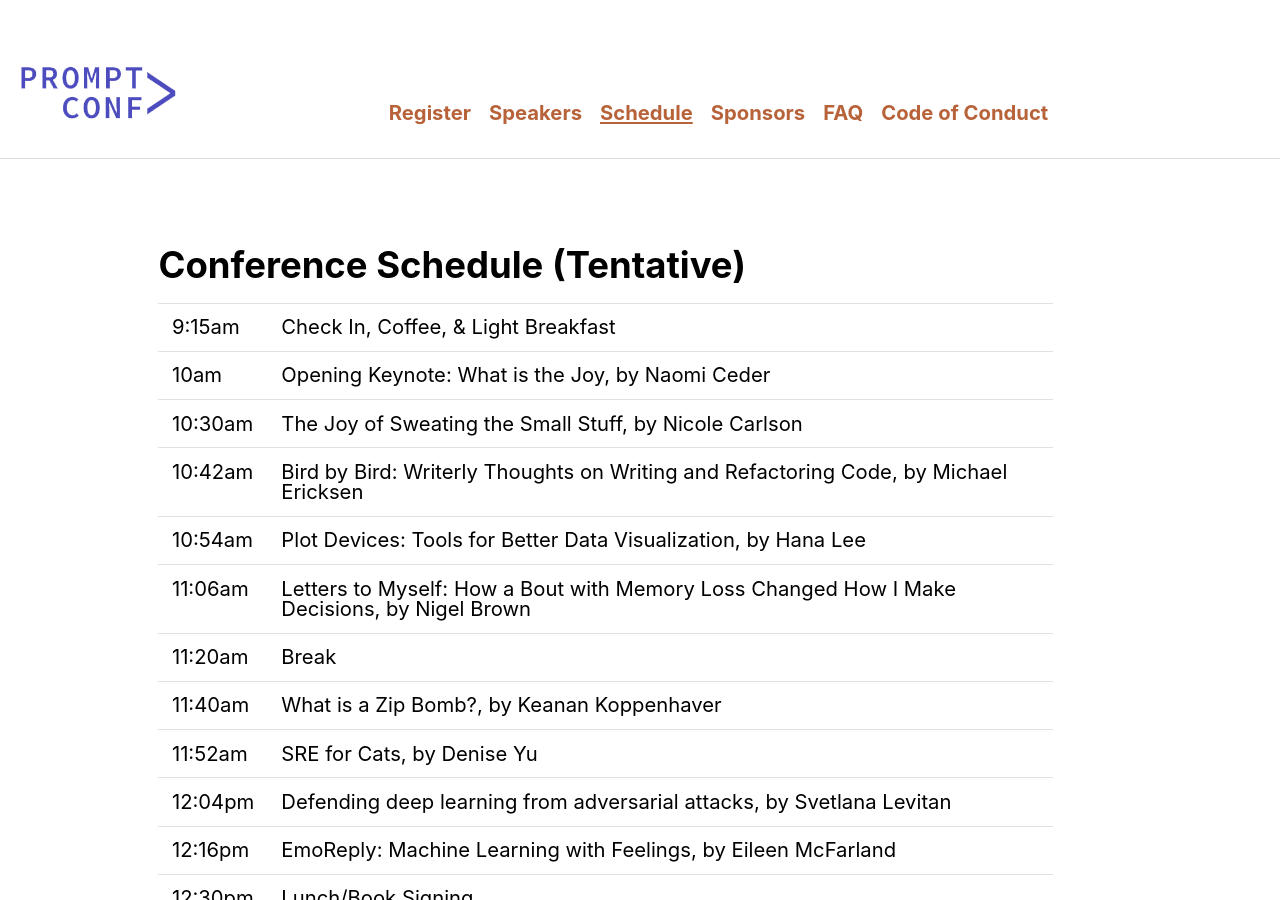
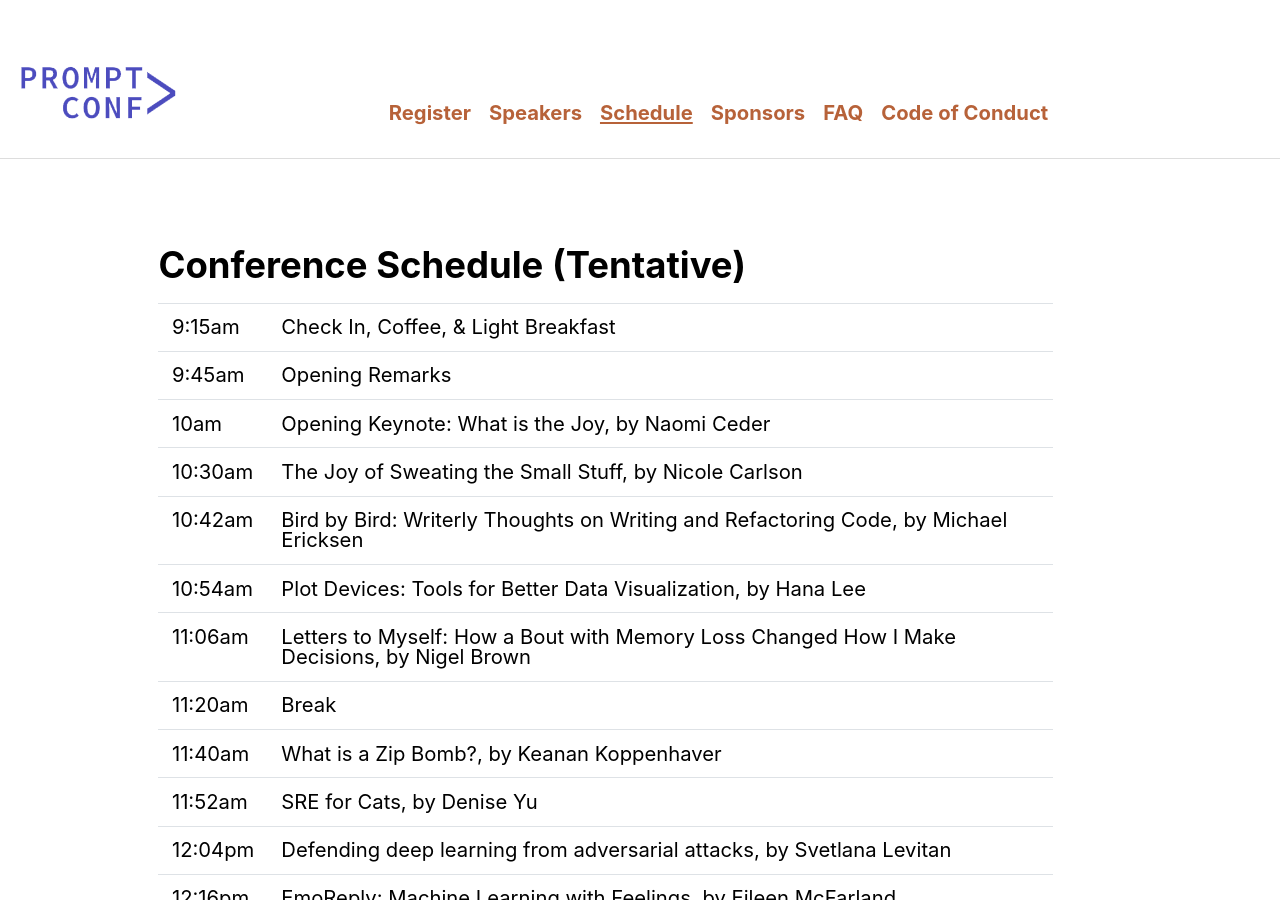
Before and after one commit to promptconf/promptconf.github.io, a Jekyll site: the page built from _pages/schedule.md, in a window 1280 px wide and 900 px high. Built offline with Jekyll 4.4.1, drawn with Linux system fonts in a browser that asks for light colours; some web fonts are replaced.

Commit message:
Add opening remarks

```diff
--- a/_pages/schedule.md
+++ b/_pages/schedule.md
@@ -6,6 +6,7 @@ permalink: /schedule/
 # Conference Schedule (Tentative)
 
 | 9:15am    | Check In, Coffee, & Light Breakfast                                                                                              |
+| 9:45am    | Opening Remarks                                                                                                                  |
 | 10am      | Opening Keynote: What is the Joy, by Naomi Ceder                                                                                 |
 | 10:30am   | The Joy of Sweating the Small Stuff, by Nicole Carlson                                                                           |
 | 10:42am   | Bird by Bird: Writerly Thoughts on Writing and Refactoring Code, by Michael Ericksen                                             |
```
